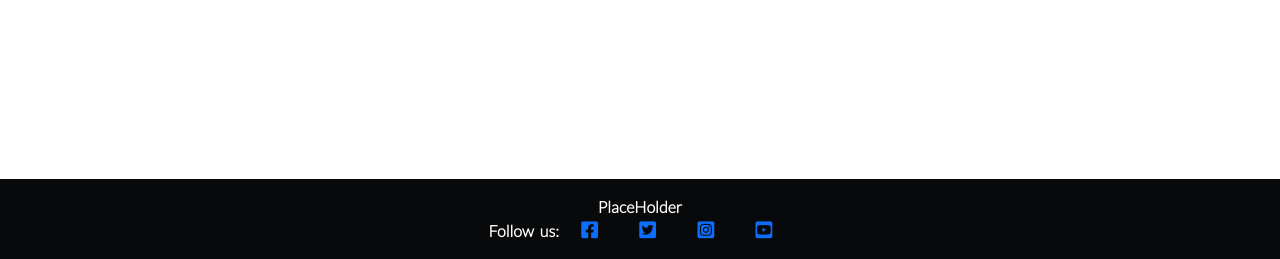
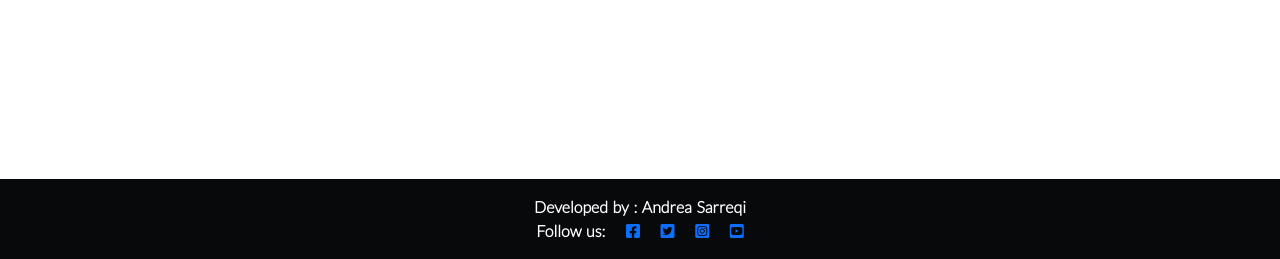
Before and after one commit to andreasarreqi/blog, a Django app: page / in a window 1280 px wide. Shown: the part 541-800 px from the top of the page. Run offline with Django 3.2, Linux system fonts and the light colour scheme; data that the repository does not hold is empty.

Commit message:
Changing footer's font size and word spacing

```diff
--- a/static/css/style.css
+++ b/static/css/style.css
@@ -6,6 +6,7 @@
 }
 
 body {
+    overflow-x: hidden;
     font-family: Lato, sans-serif;
 }
 
@@ -21,15 +22,15 @@ body {
 }
 
 .footer {
-    word-spacing: 3px;
+    word-spacing: 1.5px;
     background-color: #08090a;
     bottom: 0;
 }
 
 /* --------------------------- Fontawesome icons */
 .dark-bg i {
-    font-size: 1.2rem;
-    letter-spacing: 1.2rem;
+    font-size: 1rem;
+    word-spacing: 0.5rem;
 }
 
 .dark-bg i:hover {
@@ -151,6 +152,10 @@ body {
 
 /*---------------------------------- Media Queries*/
 @media screen and (max-width: 414px) {
+    body {
+        overflow-x: hidden;
+    }
+
     .form {
         text-align: center;
         margin-top: 50%;
--- a/templates/base.html
+++ b/templates/base.html
@@ -77,7 +77,7 @@
 
     <!--Footer-->
     <footer class="footer mt-auto py-3 dark-bg">
-        <p class="m-0 text-center text-white">PlaceHolder</p>
+        <p class="m-0 text-center text-white">Developed by : Andrea Sarreqi</p>
         <p class="m-0 text-center text-white">Follow us:
             <a href="https://www.facebook.com" target="_blank"><i class="fab fa-facebook-square ms-3"></i></a>
             <a href="https://www.twitter.com" target="_blank"><i class="fab fa-twitter-square ms-3"></i></a>
```
